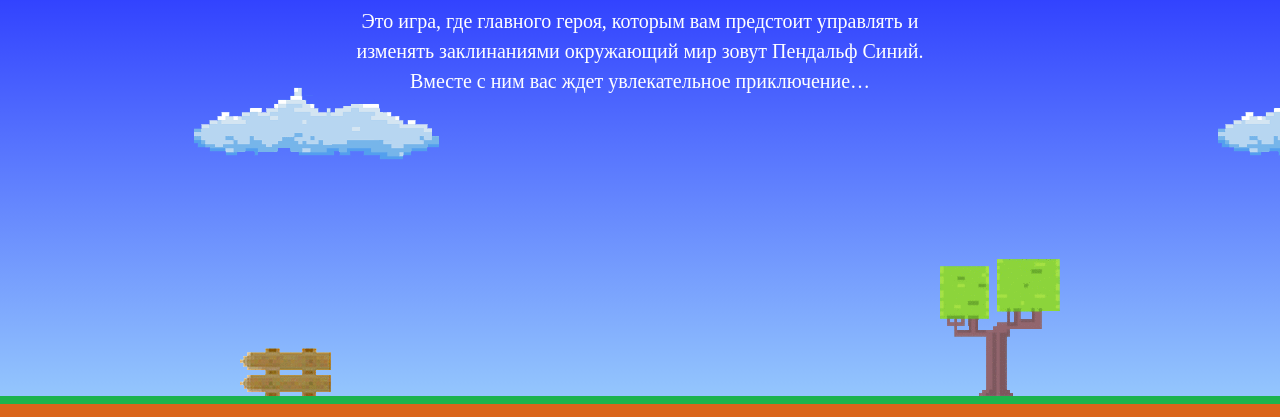
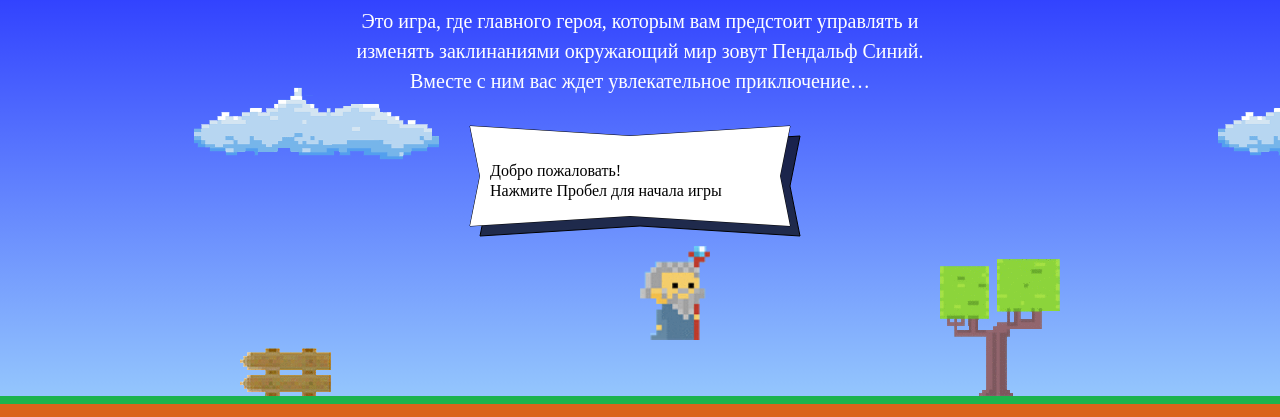
Before and after one commit to balu1988/229384-code-and-magick-1, a website: page index.html in a window 1280 px wide. Shown: the part 203-620 px from the top of the page. Drawn offline with Linux system fonts and the light colour scheme; a web font is replaced by a local one.

Commit message:
таск1

```diff
--- a/index.html
+++ b/index.html
@@ -169,5 +169,7 @@
   </div>
 </template>
 
+<script src="js/script.js"></script>
+<script src="js/game.js"></script>
 </body>
 </html>
--- /dev/null
+++ b/js/script.js
@@ -0,0 +1,33 @@
+'use strict';
+
+var fireballSize = 22;
+
+var getFireballSpeed = function(left) {
+  if (left) {
+    return 5
+  } else {
+    return 2;
+  }
+};
+
+var wizardSpeed = 3;
+
+var wizardWidth = 70;
+
+var getWizardHeight = function() {
+  return 1.337 * wizardWidth;
+};
+
+var getWizardX = function(width) {
+  return width = 350;
+};
+
+var getWizardY = function(height) {
+  return height = 150;
+};
+
+
+
+//Определите функцию getWizardX c одним параметром — width. Игра будет вызывать вашу функцию и передавать в неё этот параметр (который обозначает ширину игровой области). Результат, возвращаемый вашей функцией, игра будет использовать, чтобы задать положение мага по горизонтали. Напишите функцию так, чтобы центр фигурки мага находился посередине игрового поля.
+
+//Определите функцию getWizardY c одним параметром — height. Игра будет вызывать вашу функцию и передавать в неё этот параметр (который обозначает высоту игровой области). Результат, возвращаемый вашей функцией, игра будет использовать, чтобы задать положение мага по вертикали. Напишите функцию так, чтобы маг появлялся на высоте две трети игрового поля от земли.
```
Also changed, not shown: 1 other file.
